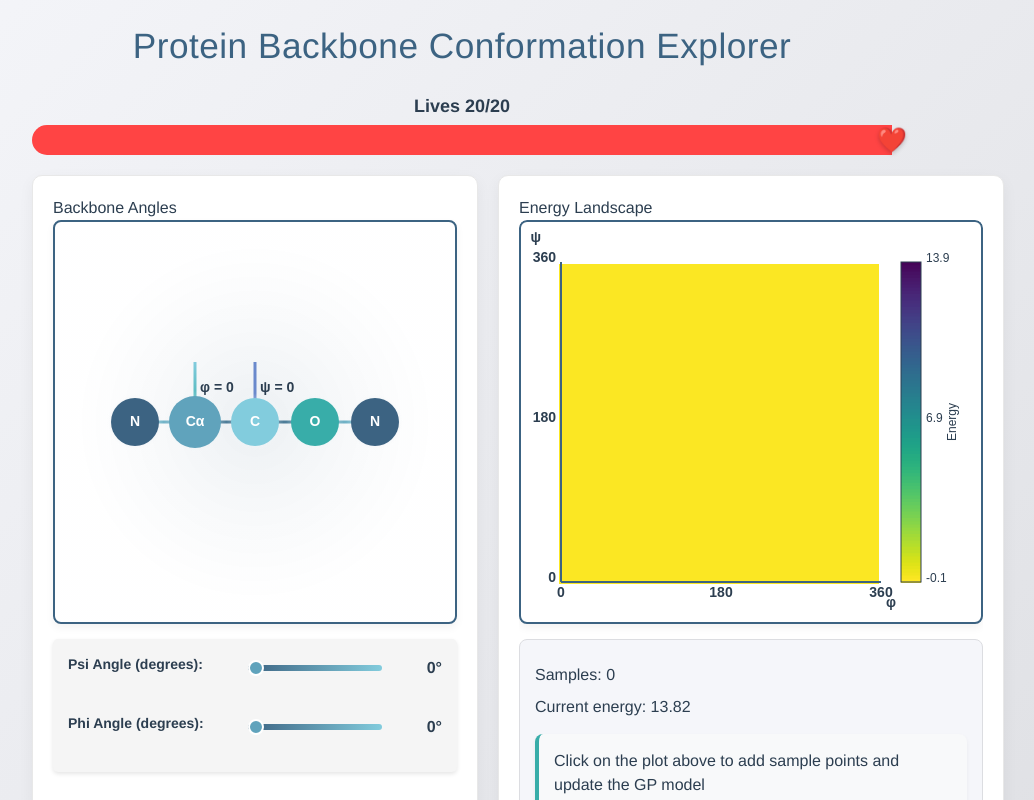
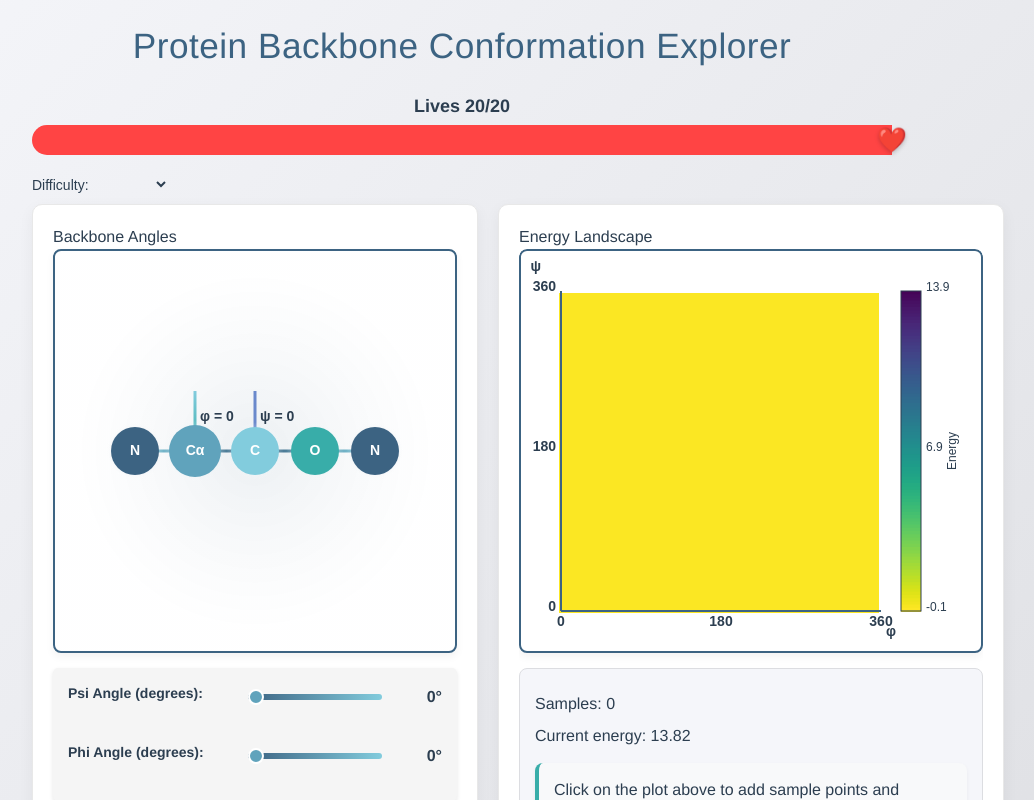
Before and after one commit to alan-turing-institute/gp-demo, a SvelteKit app: page /molecule in a window 1280 px wide. Shown: the top 800 px of the page, without its empty margins (178-1212 px from the left). Built offline with nearby package versions, Linux system fonts and the light colour scheme.

Commit message:
Add difficulty selector

```diff
--- a/src/routes/molecule/+page.svelte
+++ b/src/routes/molecule/+page.svelte
@@ -70,9 +70,9 @@
     console.log(`Energy range: ${energyMin} to ${energyMax}`);
   }
 
-function degToRad(degrees) {
+  function degToRad(degrees) {
     return degrees * (Math.PI / 180);
-}
+  }
 
   // Energy function (as provided)
   function calculateEnergy(phi, psi) {
@@ -87,8 +87,19 @@ function degToRad(degrees) {
     const term4 = Math.exp(-((phiRad - Math.PI / 2) ** 2) - ((psiRad - 0.5) ** 2) / 0.3);
     const term5 = Math.exp(-((phiRad - 0) ** 2) / 0.3 - ((psiRad - Math.PI / 4) ** 2) / 0.2);
 
-
-    const F = term1 + term2 + term3 + term4 + term5;
+    let F = 0;
+    if (difficulty == 1) {
+      F = term1
+    }
+    else if(difficulty == 2) {
+      F = term1 + term2
+    }
+    else if (difficulty == 3) {
+      F = term1 + term2 + term3 + term4 + term5
+    }
+    else {
+      console.error("Invalid difficulty level: ", difficulty);
+    }
     return -Math.log(F + 1e-6);
   }
 
@@ -528,6 +539,15 @@ $: {
     drawMolecule();
   }
 }
+
+$: difficulty = 3;
+
+function handleChange(event) {
+  difficulty = event.target.value;
+  if(showEnergyFunction) drawContourPlot();
+  console.log("Difficulty level set to: ", difficulty);
+}
+
 </script>
 
 <main>
@@ -553,6 +573,14 @@ $: {
     </div>
   {/if}
 
+  <div class="level-container">
+    <label for="level" class="level-container">Difficulty:</label>
+    <select id="level" bind:value={difficulty} on:change={handleChange}>
+      <option value=1>Level 1</option>
+      <option value=2>Level 2</option>
+      <option value=3>Level 3</option>
+    </select>
+  </div>
 
   <div class="container">
     <div class="panel">
@@ -619,6 +647,13 @@ $: {
   /* Live Bar Container */
   .live-bar-container {
     margin: 20px 0;
+  }
+
+  .level-container {
+    display: flex;
+    align-items: baseline;
+    gap: 8px;
+    font-family: Arial, sans-serif;
   }
 
   /* Lives Label */
```
